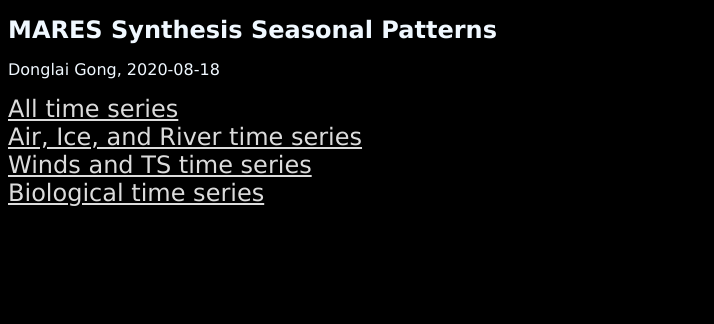
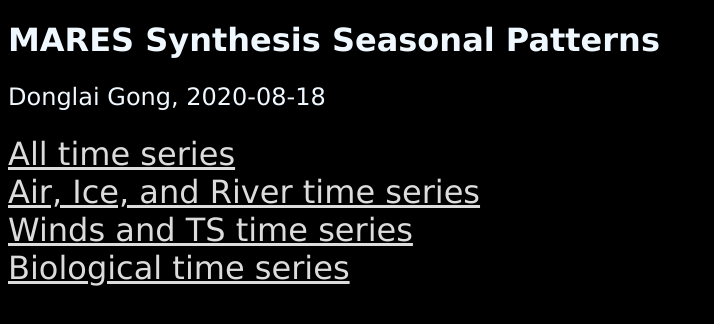
Before and after one commit to truedichotomy/MARES, a plain HTML site: page index.html in a window 1280 px wide. Shown: the whole page, without its empty margins (0-714 px from the left). Drawn offline with Linux system fonts and the light colour scheme.

Commit message:
Update mares.css

```diff
--- a/mares.css
+++ b/mares.css
@@ -5,17 +5,17 @@ body {
 h1 {
     color: aliceblue;
     font-family: Verdana;
-    font-size: 150%;
+    font-size: 200%;
 }
 
 p {
     color: aliceblue;
     font-family: Verdana;
-    font-size: 100%;
+    font-size: 150%;
 }
 
 a {
     color: gainsboro;
     font-family: Verdana;
-    font-size: 150%;
+    font-size: 200%;
 }
```
